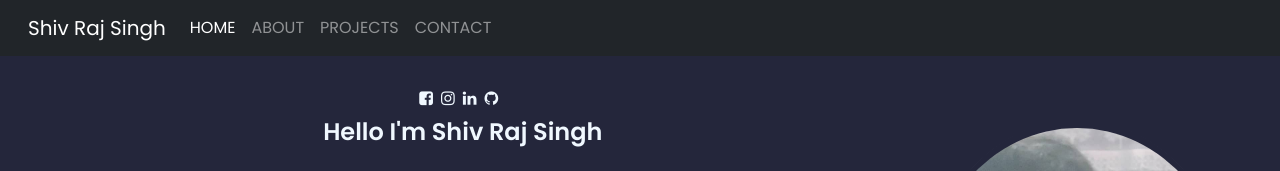
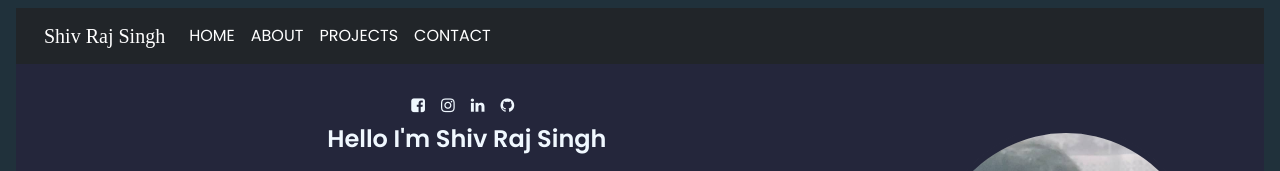
Before and after one commit to Shiv-Raj-Singh/My-Portfolio, a React (Vite) app in the folder my-portfolio/: page / in a window 1280 px wide. Shown: the top 171 px of the page. Built offline with nearby package versions, Linux system fonts and the light colour scheme; the HTML template or start-up script is replaced by a standard one; a web font is replaced by a local one.

Commit message:
first commit for check contact project

```diff
--- a/my-portfolio/src/App.css
+++ b/my-portfolio/src/App.css
@@ -18,12 +18,14 @@
   --toast-success: #0CBFAE;
   --loader-color: #0CBFAE
 }
-
+.nav-link:hover{
+  color: rgb(40, 111, 173);
+}
 
 #root {
   max-width: 180vw;
   margin: 0 auto;
-  /* padding: 0.5rem  2rem 10px; */
+  padding: 0.5rem  1rem 10px;
   background-color: #20313b;
   text-align: center;
 }
--- a/my-portfolio/src/Components/Home/Navbar.jsx
+++ b/my-portfolio/src/Components/Home/Navbar.jsx
@@ -1,25 +1,34 @@
+import { Link, useNavigate } from "react-router-dom";
+import './profile.css'
+
 export default function Navbar(){
-    return (
+  const Nav = useNavigate()
+  return (
       // navbar navbar-expand-lg navbar-dark bg-dark
         <nav className="navbar navbar-expand-lg navbar-dark bg-dark">
           <div className="container-fluid">
-            <a className="navbar-brand mx-3" href="#">Shiv Raj Singh </a>
+            <a className="navbar-brand mx-3" id="logo1" href="#">Shiv Raj Singh </a>
             <button className="navbar-toggler" type="button" data-bs-toggle="collapse" data-bs-target="#navbarSupportedContent" aria-controls="navbarSupportedContent" aria-expanded="false" aria-label="Toggle navigation">
               <span className="navbar-toggler-icon" />
             </button>
             <div className="collapse navbar-collapse" id="navbarSupportedContent">
               <ul className="navbar-nav me-auto mb-2 mb-lg-0">
                 <li className="nav-item">
-                  <a className="nav-link active" aria-current="page" href="/">HOME</a>
+                  {/* <a className="nav-link active" aria-current="page" href="/">HOME</a> */}
+                  <Link className="nav-link active" id="links"  to={'/'} >HOME</Link>
                 </li>
                 <li className="nav-item">
-                  <a className="nav-link" href="/About">ABOUT</a>
+                  {/* <a className="nav-link" href="/About">ABOUT</a> */}
+                  <Link to={'/About'} id="links" className="nav-link links active" >ABOUT</Link>
+                  {/* <p className="nav-link active" onClick={()=>Nav('/About')} > ABOUT    </p> */}
                 </li>
                 <li className="nav-item">
-                  <a className="nav-link" href="/Project">PROJECTS</a>
+                <Link to={'/Project'} id="links" className="nav-link links active" >PROJECTS</Link>
+                  {/* <a className="nav-link" href="/Project">PROJECTS</a> */}
                 </li>
                 <li className="nav-item">
-                  <a className="nav-link" href="/Contact ">CONTACT</a>
+                  {/* <a className="nav-link" href="/Contact ">CONTACT</a> */}
+                <Link to={'/Contact'} id="links" className="nav-link links active" >CONTACT</Link>
                 </li>
               </ul>
             </div>
--- a/my-portfolio/src/Components/Home/Profile.jsx
+++ b/my-portfolio/src/Components/Home/Profile.jsx
@@ -1,9 +1,10 @@
 import Typical from 'react-typical';
 
 import './profile.css'
+import { useNavigate } from 'react-router-dom';
 
 const Profile = () => {
-
+const Nav = useNavigate()
     return (
         <>
         <div className="profile-container">
@@ -13,22 +14,22 @@ const Profile = () => {
                         <div className="colz-icon">
 
                         <a href="https://www.facebook.com/profile.php?id=100026079350746">
-                            <i className="fa fa-facebook-square">
+                            <i className="mx-1 fa fa-facebook-square">
 
                             </i>
                         </a>
                         <a href="https://www.instagram.com/mangalthakur00/?next=https%3A%2F%2Fwww.instagram.com%2Fdirect%2Finbox%2F%3F__coig_login%3D1">
-                            <i className="fa fa-instagram">
+                            <i className="mx-1 fa fa-instagram">
 
                             </i>
                         </a>
                         <a href="https://www.linkedin.com/in/shiv-raj-singh-6a7883224/?originalSubdomain=in">
-                            <i className="fa fa-linkedin">
+                            <i className="mx-1 fa fa-linkedin">
 
                             </i>
                         </a>
                         <a href="https://github.com/Shiv-Raj-Singh/">
-                            <i className="fa fa-github">
+                            <i className="mx-1 fa fa-github">
 
                             </i>
                         </a>
@@ -63,7 +64,7 @@ const Profile = () => {
                     </span>
                 </div>
                     <div className="profile-option">
-                        <button className="btn primary-btn">
+                        <button className="btn primary-btn" onClick={()=>Nav('/Contact')} >
                             {" "}
                             Hire Me
                         </button>
--- a/my-portfolio/src/Components/Home/profile.css
+++ b/my-portfolio/src/Components/Home/profile.css
@@ -1,3 +1,15 @@
+
+#links:hover{
+    color: rgb(178, 121, 235);
+}
+#logo1{
+    font-family: 'Brush Script MT', cursive;;
+}
+#logo1:hover{
+    font-family: 'Brush Script MT', cursive;;
+    font-style: italic;
+    color: rgb(165, 205, 240);
+}
 *{
     margin: 0;
     padding: 0%;
```
